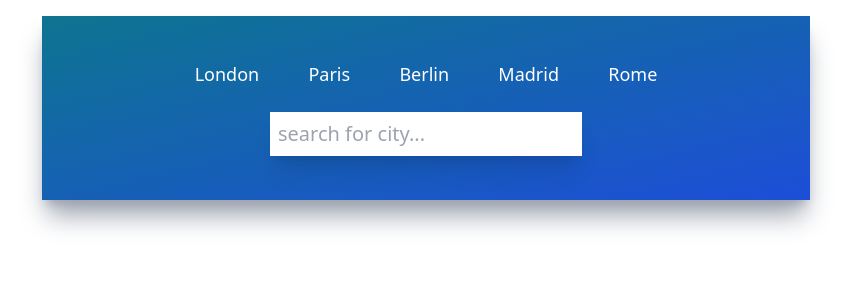
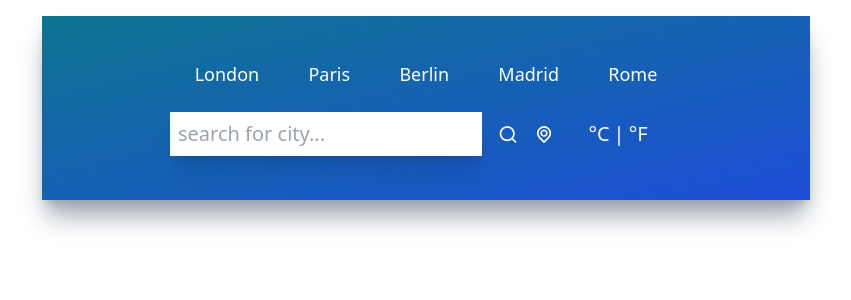
Before and after one commit to y2nd/Weather-app, a React (Create React App) app: page / in a window 1280 px wide. Shown: the top 300 px of the page, without its empty margins (214-1065 px from the left). Built offline with nearby package versions, Linux system fonts and the light colour scheme.

Commit message:
inputs component

```diff
--- a/src/components/Inputs.jsx
+++ b/src/components/Inputs.jsx
@@ -4,9 +4,19 @@ import { UilSearch, UilLocationPoint } from '@iconscout/react-unicons'
 function Inputs() {
   return (
     <div className="flex flex-row justify-center my-6">
-        <div className="flex flex-row items-center justify-center space-x-4">
+        <div className="flex flex-row w-3/4 items-center justify-center space-x-4">
             <input type="text" className="text-xl font-light p-2 w-full shadow-xl focus:outline-none capitalize placeholder:lowercase" placeholder="Search for city..."/>
+
+            <UilSearch className="text-white cursor-pointer transition ease-out hover:scale-125" size={25} />
+            <UilLocationPoint className="text-white cursor-pointer transition ease-out hover:scale-125" size={25}/>
         </div>
+
+        <div className="flex flex-row w-1/4 items-center justify-center ">
+            <button name="metric" className="text-xl text-white font-light">°C</button>
+            <span className="text-xl text-white mx-1">|</span>
+            <button name="imperial" className="text-xl text-white font-light">°F</button>
+        </div>
+
     </div>
   )
 }
```
